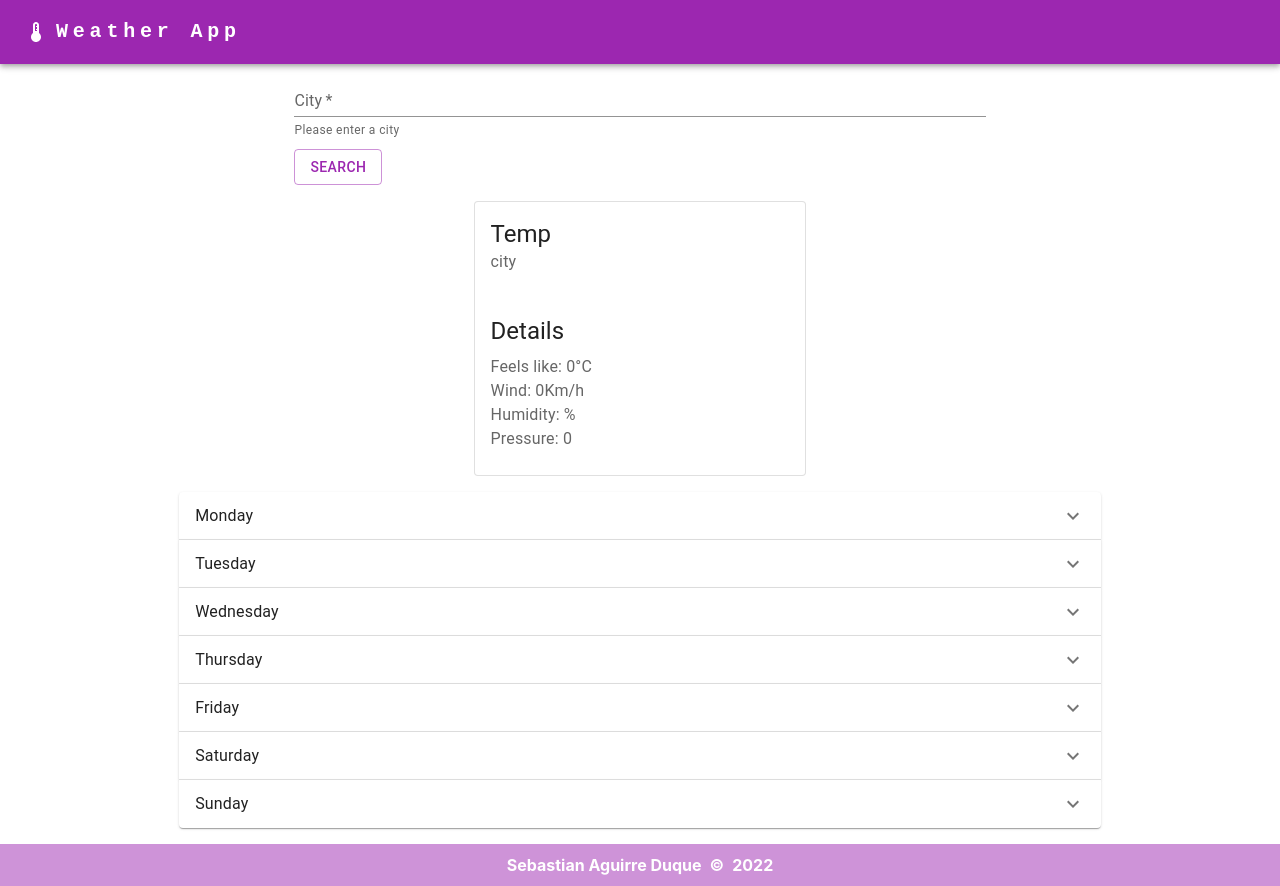
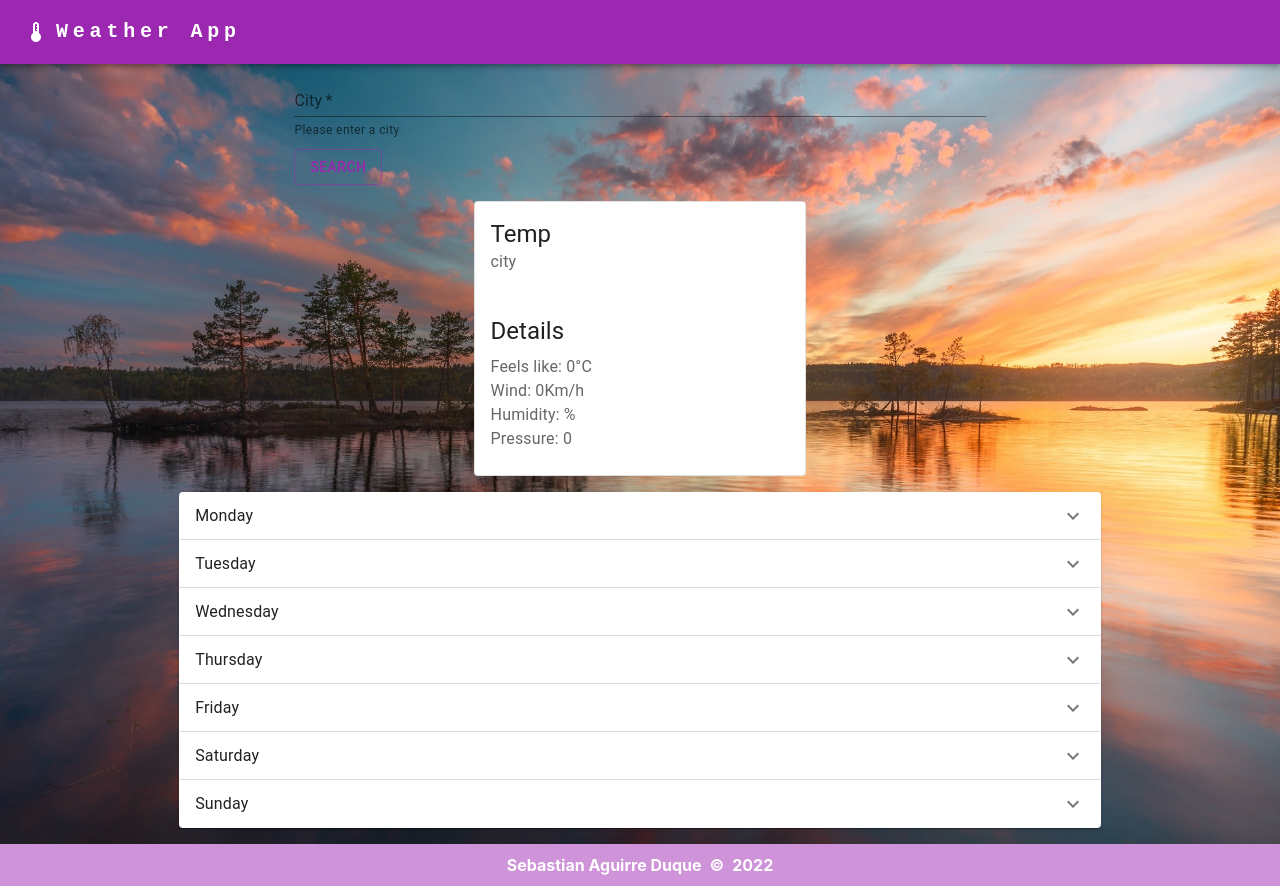
Before and after one commit to sad-sad-094/Weather_App, a React (Create React App) app: page / in a window 1280 px wide. Built offline with nearby package versions, Linux system fonts and the light colour scheme.

Commit message:
Add background image
Set the background image

```diff
--- a/src/index.scss
+++ b/src/index.scss
@@ -5,9 +5,5 @@ body {
     sans-serif;
   -webkit-font-smoothing: antialiased;
   -moz-osx-font-smoothing: grayscale;
+  background: url('./Img/Sunset_Wallpaper.jpg') no-repeat center center/cover;
 }
-
-code {
-  font-family: source-code-pro, Menlo, Monaco, Consolas, 'Courier New',
-    monospace;
-}
```
